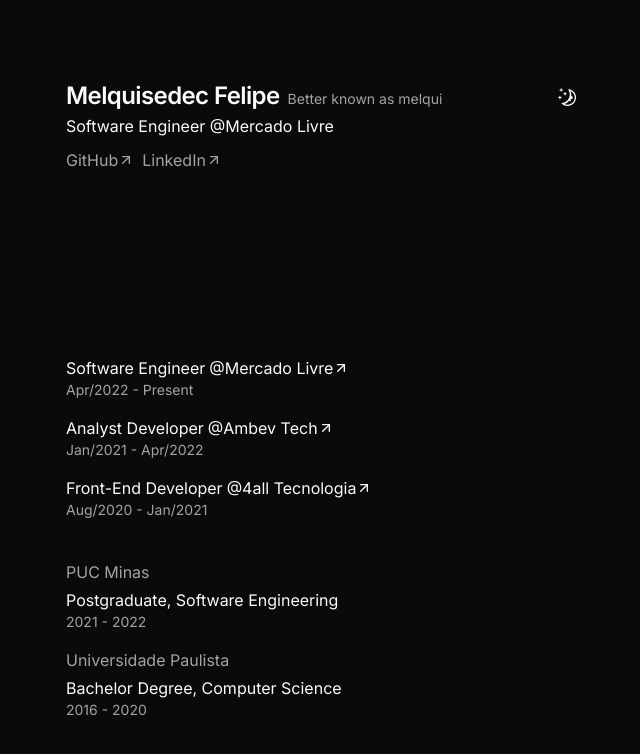
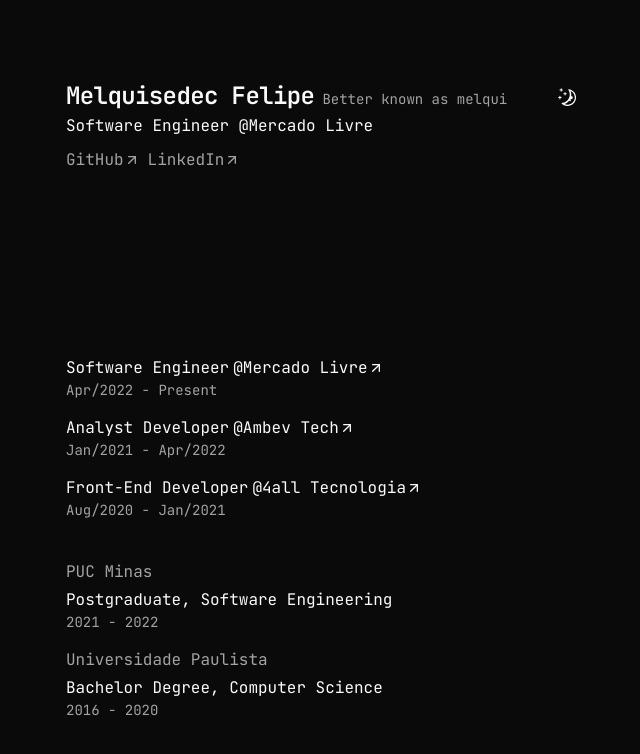
Before and after one commit to melquisedecfelipe/melquisedec.dev, a Next.js app: page / in a window 1280 px wide. Shown: the top 754 px of the page, without its empty margins (314-954 px from the left). Built offline with nearby package versions, Linux system fonts and the light colour scheme.

Commit message:
Update font in layout component

```diff
--- a/src/app/layout.tsx
+++ b/src/app/layout.tsx
@@ -1,10 +1,10 @@
 import type { Metadata } from 'next'
-import { Inter } from 'next/font/google'
+import { JetBrains_Mono } from 'next/font/google'
 import './globals.css'
 import { ThemeProvider } from '@/providers/theme-provider'
-import { Analytics } from "@vercel/analytics/react"
+import { Analytics } from '@vercel/analytics/react'
 
-const inter = Inter({ subsets: ['latin'] })
+const jetbrains = JetBrains_Mono({ subsets: ['latin'] })
 
 interface RootLayoutProps {
   children: React.ReactNode
@@ -22,7 +22,7 @@
 export default function RootLayout({ children }: RootLayoutProps) {
   return (
     <html lang="en">
-      <body className={inter.className}>
+      <body className={jetbrains.className}>
         <ThemeProvider
           attribute="class"
           defaultTheme="dark"
```
